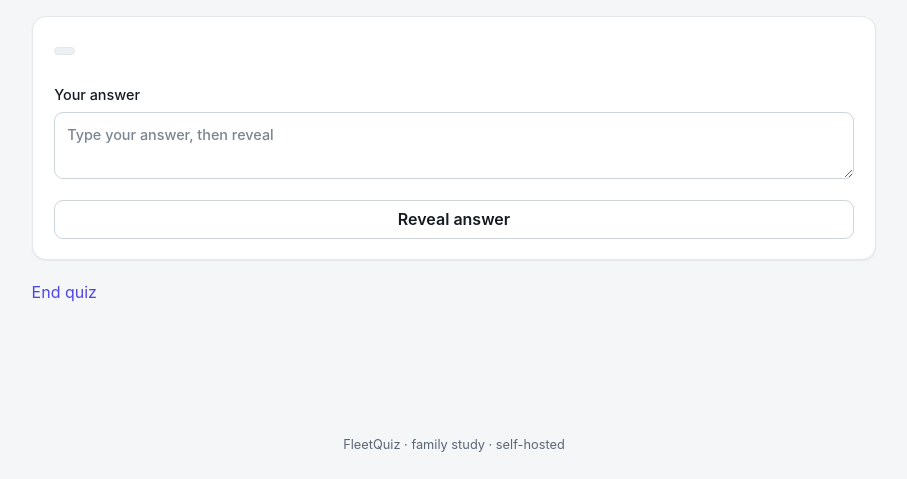
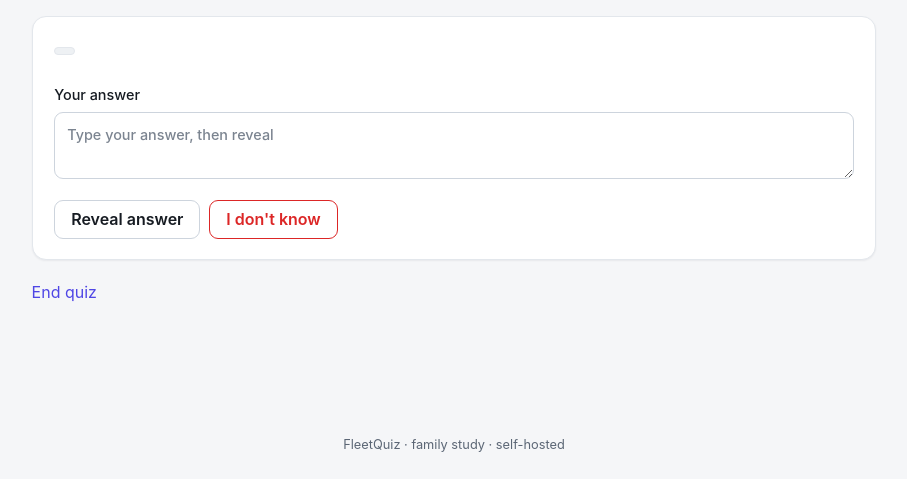
Before and after one commit to bravosierra99/llm_quiz_server, a FastAPI app: template app/templates/quiz.html in a window 1280 px wide. Shown: the part 154-633 px from the top of the page, without its empty margins (186-1093 px from the left). Run offline with FastAPI, Linux system fonts and the light colour scheme; the template is opened without the code that fills it, so the values that code supplies are empty; parts of the project's set-up code (start-up, migrations or seed data) failed here and were passed over; some libraries are stand-ins or nearby versions.

Commit message:
feat(quiz): add 'I don't know' button that marks a question wrong
MCQ guessing let you accidentally land a correct answer, then need the
back button + manual flag to fix it. The 'I don't know' button submits
the question as a miss outright (formnovalidate bypasses the required
radio) and routes to the feedback screen with the correct answer and
explanation — same as any other miss, so it feeds relearning normally.
Added to short-answer too: skip the type-and-reveal step, just mark missed.

Co-Authored-By: Claude Opus 4.8 <noreply@anthropic.com>

```diff
--- a/app/main.py
+++ b/app/main.py
@@ -578,7 +578,8 @@ def quiz_question(request: Request, session_id: int, idx: int):
 
 @app.post("/quiz/{session_id}/q/{idx}")
 def quiz_answer(request: Request, session_id: int, idx: int,
-                answer: str = Form(""), self_correct: str = Form("")):
+                answer: str = Form(""), self_correct: str = Form(""),
+                dont_know: str = Form("")):
     user, redirect = require_user(request)
     if redirect:
         return redirect
@@ -590,7 +591,13 @@ def quiz_answer(request: Request, session_id: int, idx: int,
         if idx >= len(qids):
             return RedirectResponse(f"/quiz/{session_id}/results", status_code=303)
         q = dict(conn.execute("SELECT * FROM questions WHERE id = ?", (qids[idx],)).fetchone())
-        if q["type"] == "short":
+        if dont_know == "1":
+            # "I don't know": grade as a miss outright — no guess, no chance of an
+            # accidental correct. Routes to the feedback screen (correct answer +
+            # explanation) like any other miss.
+            is_correct = 0
+            user_answer = answer.strip()
+        elif q["type"] == "short":
             # Self-graded flashcard style: the form already revealed the answer.
             is_correct = 1 if self_correct == "yes" else 0
             user_answer = answer.strip()
--- a/app/templates/quiz.html
+++ b/app/templates/quiz.html
@@ -28,7 +28,10 @@
       </label>
       {% endfor %}
     </div>
-    <button type="submit" class="primary">Submit</button>
+    <div class="actions">
+      <button type="submit" class="primary">Submit</button>
+      <button type="submit" class="btn danger" name="dont_know" value="1" formnovalidate>I don't know</button>
+    </div>
   </form>
 
   {% else %}
@@ -38,7 +41,10 @@
       <textarea name="answer" rows="2" placeholder="Type your answer, then reveal"></textarea>
     </label>
     <input type="hidden" name="self_correct" id="self_correct" value="">
-    <button type="button" class="btn" id="reveal-btn" onclick="reveal()">Reveal answer</button>
+    <div class="actions" id="reveal-actions">
+      <button type="button" class="btn" id="reveal-btn" onclick="reveal()">Reveal answer</button>
+      <button type="submit" class="btn danger" name="dont_know" value="1" formnovalidate>I don't know</button>
+    </div>
 
     <div id="reveal-box" style="display:none">
       <p class="answer"><strong>Correct answer:</strong> {{ q.answer }}</p>
```
